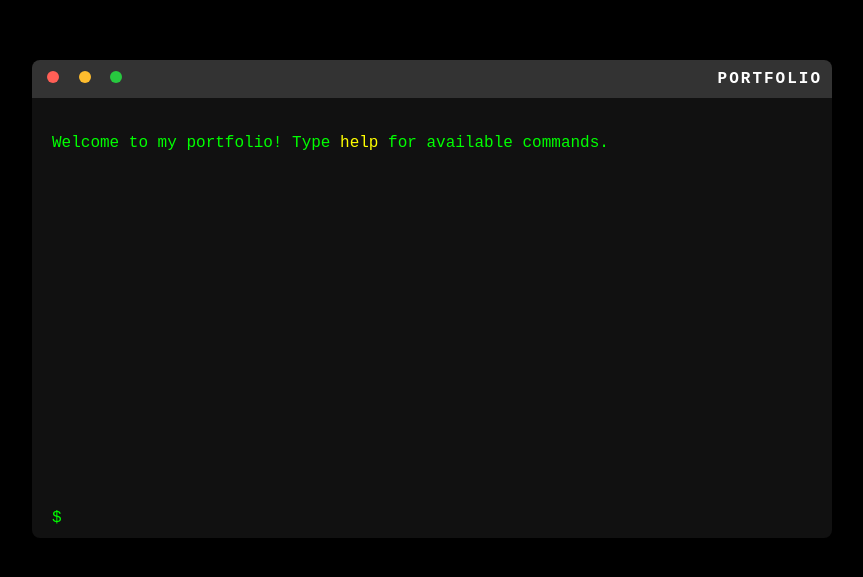
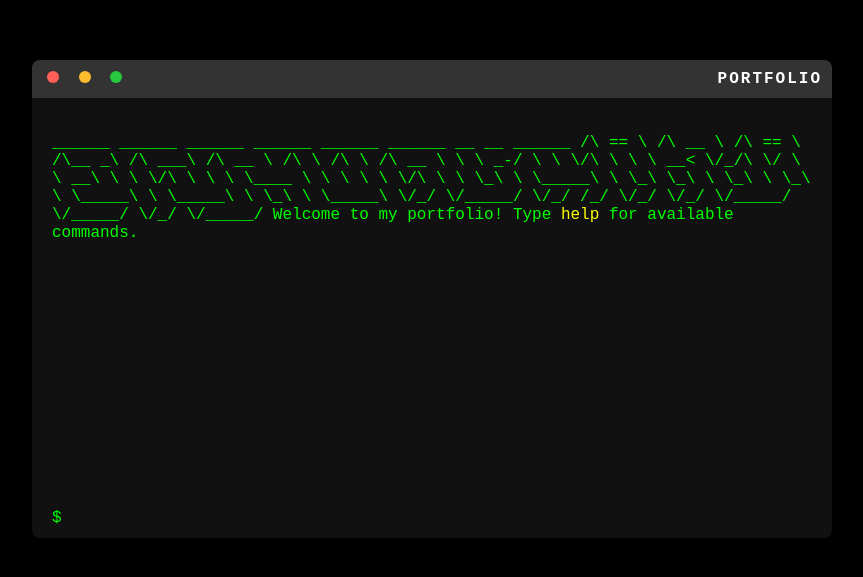
Before and after one commit to Aaseka/Aaseka.github.io, a plain HTML site: page index.html in a window 1280 px wide. Shown: the part 101-678 px from the top of the page, without its empty margins (208-1071 px from the left). Drawn offline with Linux system fonts and the light colour scheme.

Commit message:
Add files via upload

```diff
--- a/index.html
+++ b/index.html
@@ -19,8 +19,13 @@
       </div>
       <div class="content">
         <p>
-          Welcome to my portfolio! Type <span class="highlight">help</span> for
-          available commands.
+          ______ ______ ______ ______ ______ ______ __ __ ______ /\ == \ /\ __ \
+          /\ == \ /\__ _\ /\ ___\ /\ __ \ /\ \ /\ \ /\ __ \ \ \ _-/ \ \ \/\ \ \
+          \ __< \/_/\ \/ \ \ __\ \ \ \/\ \ \ \ \____ \ \ \ \ \ \/\ \ \ \_\ \
+          \_____\ \ \_\ \_\ \ \_\ \ \_\ \ \_____\ \ \_____\ \ \_\ \ \_____\ \/_/
+          \/_____/ \/_/ /_/ \/_/ \/_/ \/_____/ \/_____/ \/_/ \/_____/ Welcome to
+          my portfolio! Type <span class="highlight">help</span> for available
+          commands.
         </p>
         <div id="output"></div>
         <div class="input-line">
```
